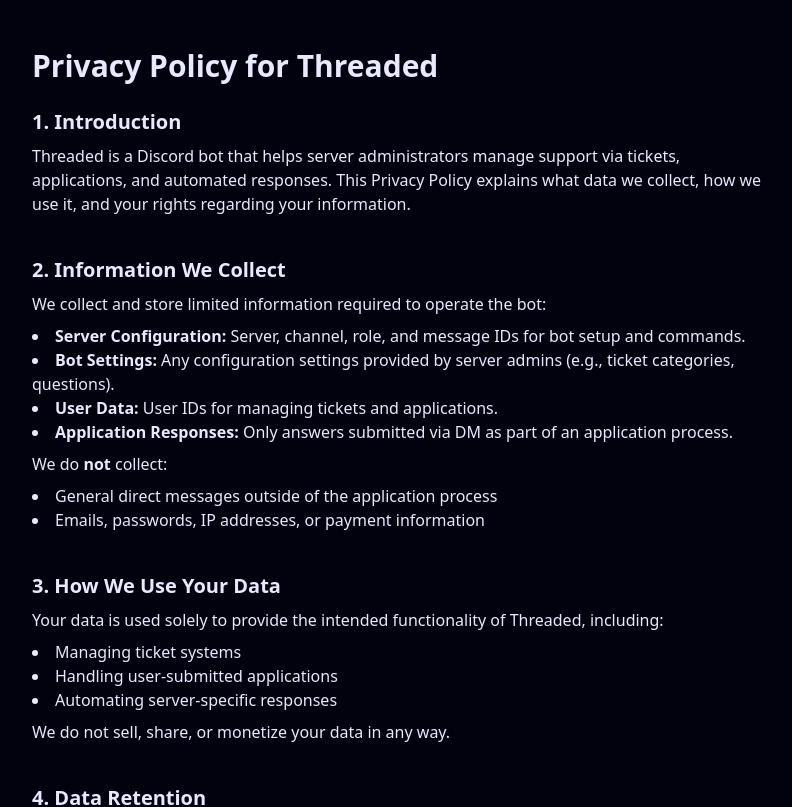
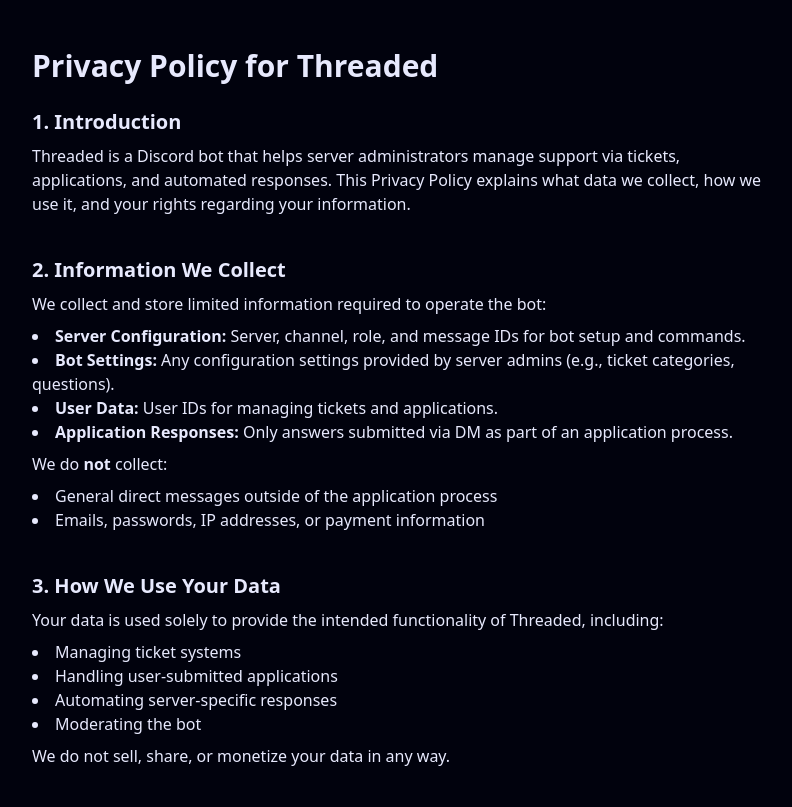
Before and after one commit to ThreadedTickets/Website, a Next.js app: page /privacy in a window 1280 px wide. Shown: the top 807 px of the page, without its empty margins (240-1032 px from the left). Built offline with nearby package versions, Linux system fonts and the light colour scheme.

Commit message:
Update page.tsx

```diff
--- a/src/app/privacy/page.tsx
+++ b/src/app/privacy/page.tsx
@@ -52,6 +52,7 @@
           <li>Managing ticket systems</li>
           <li>Handling user-submitted applications</li>
           <li>Automating server-specific responses</li>
+          <li>Moderating the bot</li>
         </ul>
         <p className="mt-2">
           We do not sell, share, or monetize your data in any way.
```
